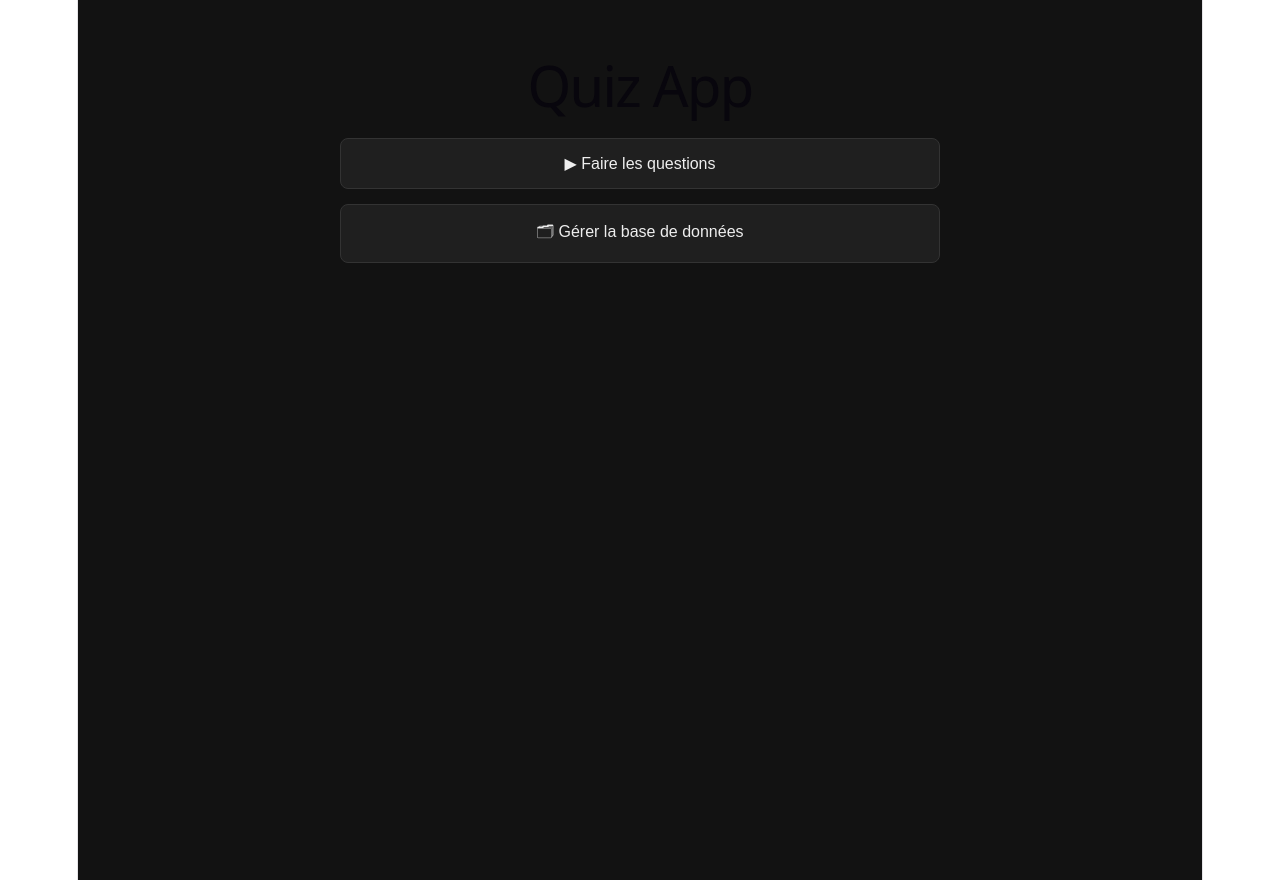
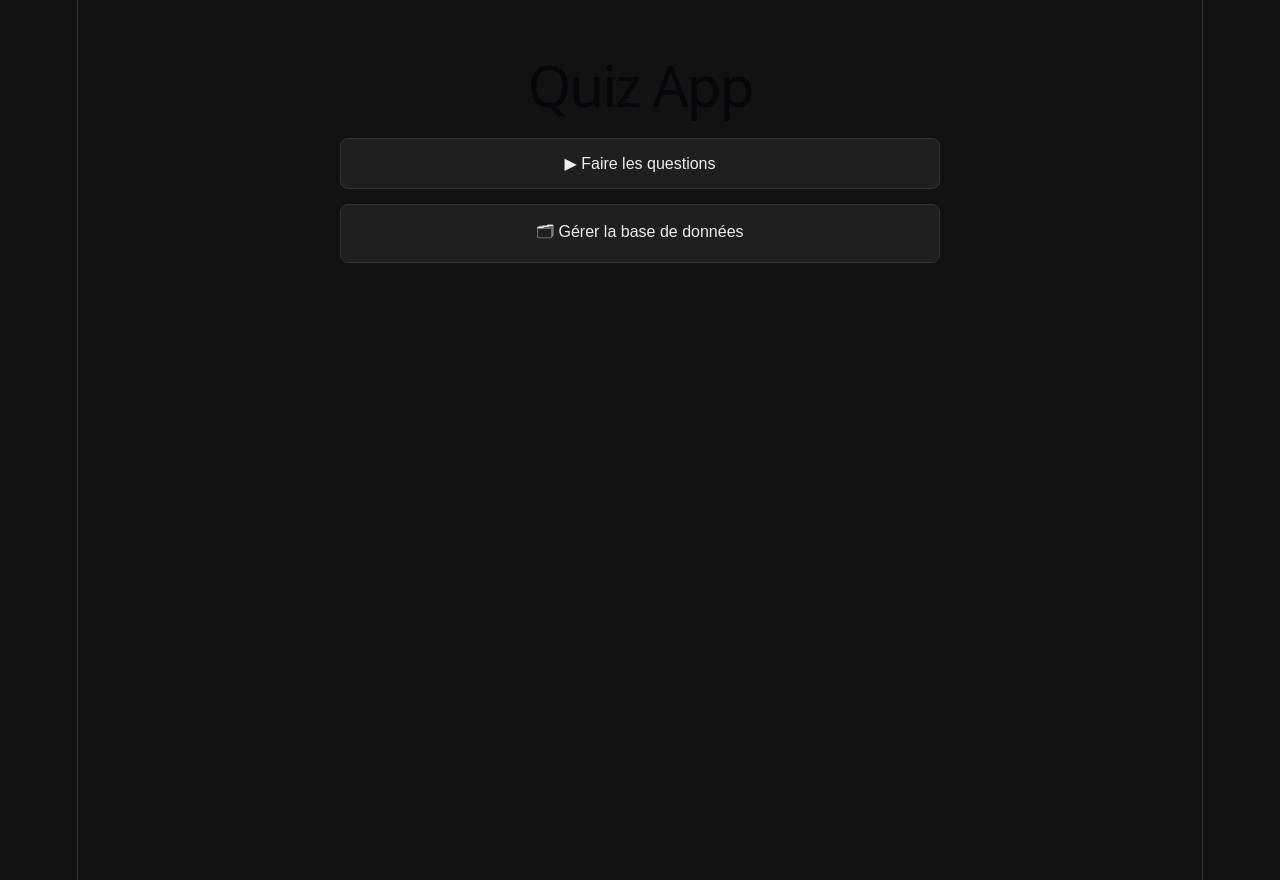
Before and after one commit to Liphis01/nemoris, a React app in the folder frontend/: page / in a window 1280 px wide. Built offline with nearby package versions, Linux system fonts and the light colour scheme; the HTML template or start-up script is replaced by a standard one.

Commit message:
fix: correction de la couleur du bg

```diff
--- a/frontend/src/index.css
+++ b/frontend/src/index.css
@@ -1,8 +1,9 @@
 :root {
-  --text: #6b6375;
+  --text: #e5e5e5;
   --text-h: #08060d;
-  --bg: #fff;
-  --border: #e5e4e7;
+  --bg: #121212;
+  --card: #1e1e1e;
+  --border: #333;
   --code-bg: #f4f3ec;
   --accent: #aa3bff;
   --accent-bg: rgba(170, 59, 255, 0.1);
@@ -120,3 +121,9 @@ code {
   padding: 4px 8px;
   background: var(--code-bg);
 }
+
+html, body {
+  margin: 0;
+  padding: 0;
+  background-color: #121212;
+}
```
